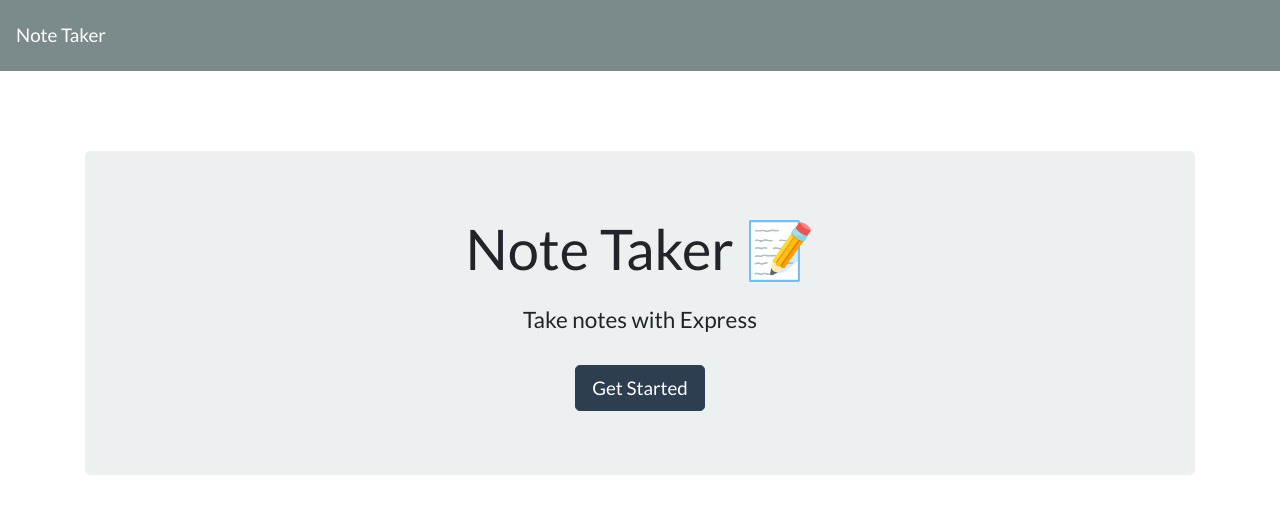
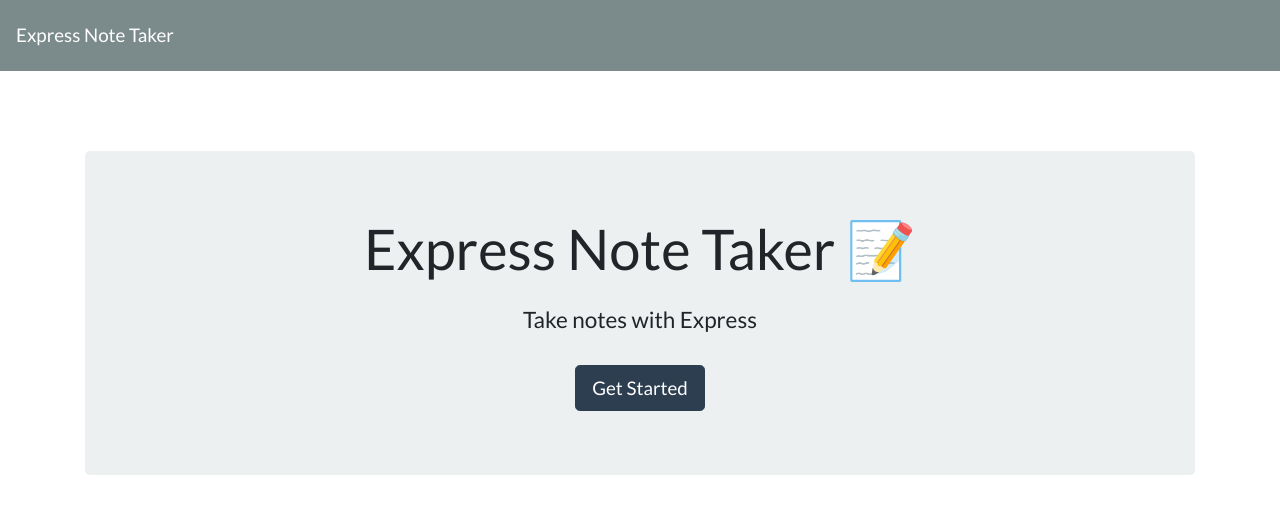
Before and after one commit to tanyaleepr/express-note-taker, a website: page public/index.html in a window 1280 px wide. Drawn offline with nearby package versions, Linux system fonts and the light colour scheme; no server answers.

Commit message:
modified the links and names of index.html

```diff
--- a/public/index.html
+++ b/public/index.html
@@ -11,12 +11,12 @@
 
 <body>
   <nav class="navbar navbar-dark bg-dark">
-    <a class="navbar-brand" href="/">Note Taker
+    <a class="navbar-brand" href="/">Express Note Taker
     </a>
   </nav>
   <div class="container">
     <div style="margin-top: 80px;" class="jumbotron text-center">
-      <h1 class="display-4">Note Taker <span role="img" aria-label="Memo">📝</span></h1>
+      <h1 class="display-4">Express Note Taker <span role="img" aria-label="Memo">📝</span></h1>
       <h4 class="mt-4">Take notes with Express</h4>
       <a class="btn btn-primary btn-lg mt-4" href="/notes" role="button">Get Started</a>
     </div>
```
